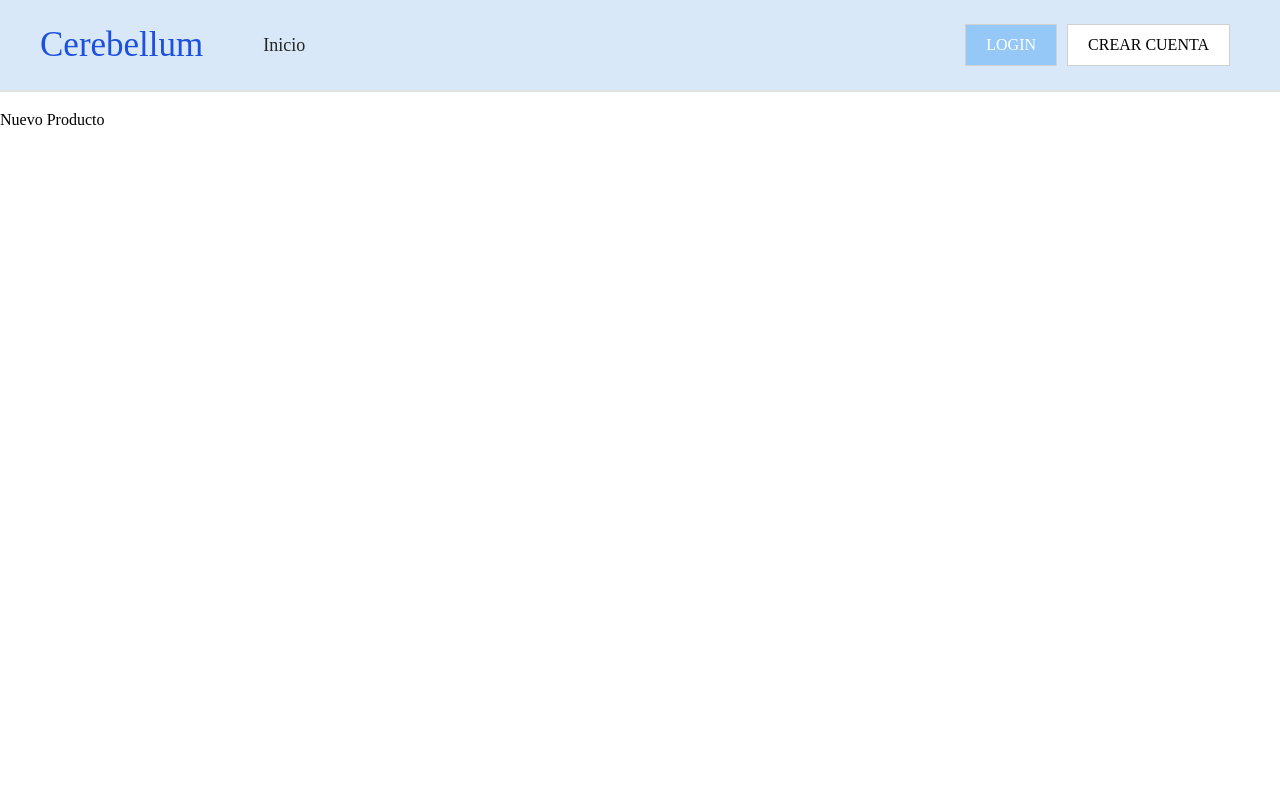
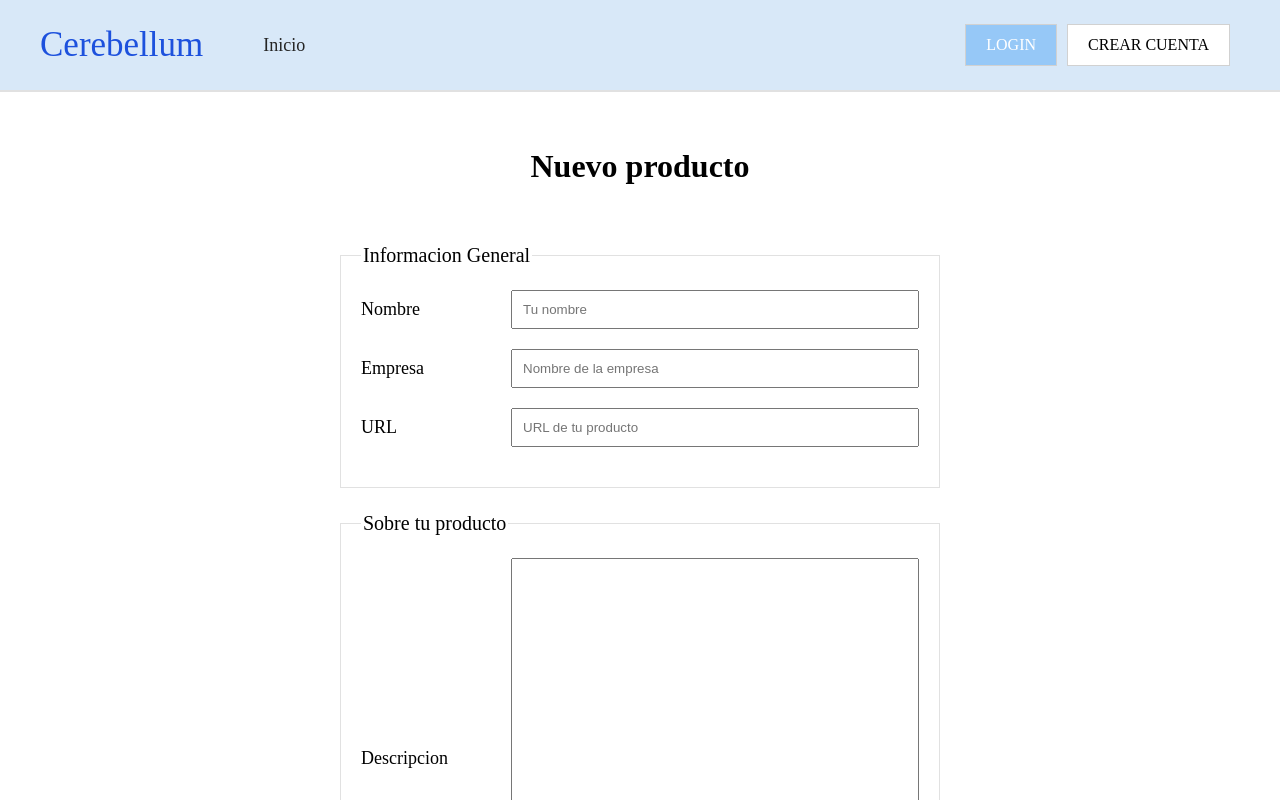
Before and after one commit to PortafolioDeProyectos/cerebellum, a Next.js app: page /nuevo-producto in a window 1280 px wide. Shown: the top 800 px of the page. Built offline with nearby package versions, Linux system fonts and the light colour scheme; no server answers; a web font is replaced by a local one.

Commit message:
para agregar el botos de agregar producto

```diff
--- a/components/ui/Formulario.js
+++ b/components/ui/Formulario.js
@@ -4,6 +4,12 @@ export const Formulario = styled.form`
   max-width: 600px;
   width: 95%;
   margin: 5rem auto 0 auto;
+  fieldset {
+    margin: 2rem 0;
+    border: 1px solid #e1e1e1;
+    font-size: 2rem;
+    padding: 2rem;
+  }
 `;
 
 export const Campo = styled.div`
@@ -14,9 +20,13 @@ export const Campo = styled.div`
     flex: 0 0 150px;
     font-size: 1.8rem;
   }
-  input {
+  input,
+  textarea {
     flex: 1;
     padding: 1rem;
+  }
+  textarea {
+    height: 400px;
   }
 `;
 
--- a/pages/nuevo-producto.js
+++ b/pages/nuevo-producto.js
@@ -1,10 +1,132 @@
-import React from "react";
+import React, { useState, useContext } from "react";
+import Router, { useRouter } from "next/router";
 import Layout from "../components/layout/Layout";
+import { css } from "@emotion/react";
+import {
+  Formulario,
+  Campo,
+  InputSubmit,
+  Error,
+} from "../components/ui/Formulario";
+import validarCrearProducto from "../validacion/validarCrearProducto";
+
+//Validacion
+
+import useValidacion from "../hooks/useValidacion";
+
+const STATE_INICIAL = {
+  nombre: "",
+  empresa: "",
+  // imagen: "",
+  url: "",
+  descripcion: "",
+};
 const NuevoProducto = () => {
+  const [error, setError] = useState(false);
+  const { valores, errores, handleChange, handleSubmit, handleBlur } =
+    useValidacion(STATE_INICIAL, validarCrearProducto, crearProducto);
+  const { nombre, empresa, imagen, url, descripcion } = valores;
+
+  //Hook de routing para redireccionar
+  const router = useRouter();
+
+  //context con las operaciones crud de firebase
+
+  function crearProducto() {}
+
   return (
-    <Layout>
-      <p>Nuevo Producto</p>
-    </Layout>
+    <div>
+      <Layout>
+        <>
+          <h1
+            css={css`
+              text-align: center;
+              margin-top: 5rem;
+            `}
+          >
+            Nuevo producto
+          </h1>
+          <Formulario onSubmit={handleSubmit} noValidate>
+            <fieldset>
+              <legend>Informacion General</legend>
+
+              <Campo>
+                <label htmlFor="nombre">Nombre</label>
+                <input
+                  type="text"
+                  id="nombre"
+                  placeholder="Tu nombre"
+                  name="nombre"
+                  value={nombre}
+                  onChange={handleChange}
+                  onBlur={handleBlur}
+                ></input>
+              </Campo>
+              {errores.nombre && <Error>{errores.nombre}</Error>}
+
+              <Campo>
+                <label htmlFor="empresa">Empresa</label>
+                <input
+                  type="text"
+                  id="empresa"
+                  placeholder="Nombre de la empresa"
+                  name="empresa"
+                  value={empresa}
+                  onChange={handleChange}
+                  onBlur={handleBlur}
+                ></input>
+              </Campo>
+              {errores.empresa && <Error>{errores.empresa}</Error>}
+
+              {/*<Campo>
+                <label htmlFor="nombre">Imagen</label>
+                <input
+                  type="file"
+                  id="imagen"
+                  name="imagen"
+                  value={imagen}
+                  onChange={handleChange}
+                  onBlur={handleBlur}
+                ></input>
+              </Campo>
+              {errores.imagen && <Error>{errores.imagen}</Error>}
+             */}
+              <Campo>
+                <label htmlFor="url">URL</label>
+                <input
+                  type="url"
+                  id="url"
+                  name="url"
+                  value={url}
+                  placeholder="URL de tu producto"
+                  onChange={handleChange}
+                  onBlur={handleBlur}
+                ></input>
+              </Campo>
+              {errores.url && <Error>{errores.url}</Error>}
+            </fieldset>
+
+            <fieldset>
+              <legend>Sobre tu producto</legend>
+              <Campo>
+                <label htmlFor="descripcion">Descripcion</label>
+                <textarea
+                  id="descripcion"
+                  name="descripcion"
+                  value={descripcion}
+                  onChange={handleChange}
+                  onBlur={handleBlur}
+                ></textarea>
+              </Campo>
+              {errores.descripcion && <Error>{errores.descripcion}</Error>}
+            </fieldset>
+
+            {error && <Error>{error}</Error>}
+            <InputSubmit type="submit" value="Crear producto" />
+          </Formulario>
+        </>
+      </Layout>
+    </div>
   );
 };
 
--- /dev/null
+++ b/validacion/validarCrearProducto.js
@@ -0,0 +1,33 @@
+export default function validarCrearProducto(valores) {
+  let errores = {};
+
+  //validar el nombre
+
+  if (!valores.nombre) {
+    errores.nombre = "El nombre es obligatorio";
+  }
+  // validar empresa
+  if (!valores.empresa) {
+    errores.empresa = "Nombre de empresa es obligatorio";
+  }
+
+  //validar url
+
+  if (!valores.url) {
+    errores.url = "La url es obligatoria";
+  } else if (
+    !/(ftp|http|https):\/\/(\w+:{0,1}\w*@)?(\S+)(:[0-9]+)?(\/|\/([\w#!:.?+=&%@!\-\/]))?/.test(
+      valores.url
+    )
+  ) {
+    errores.url = "Url mal formateada o no valida.";
+  }
+
+  //validar descripcion
+
+  if (!valores.descripcion) {
+    errores.descripcion = "Agrega la descripción de tu producto";
+  }
+
+  return errores;
+}
```
